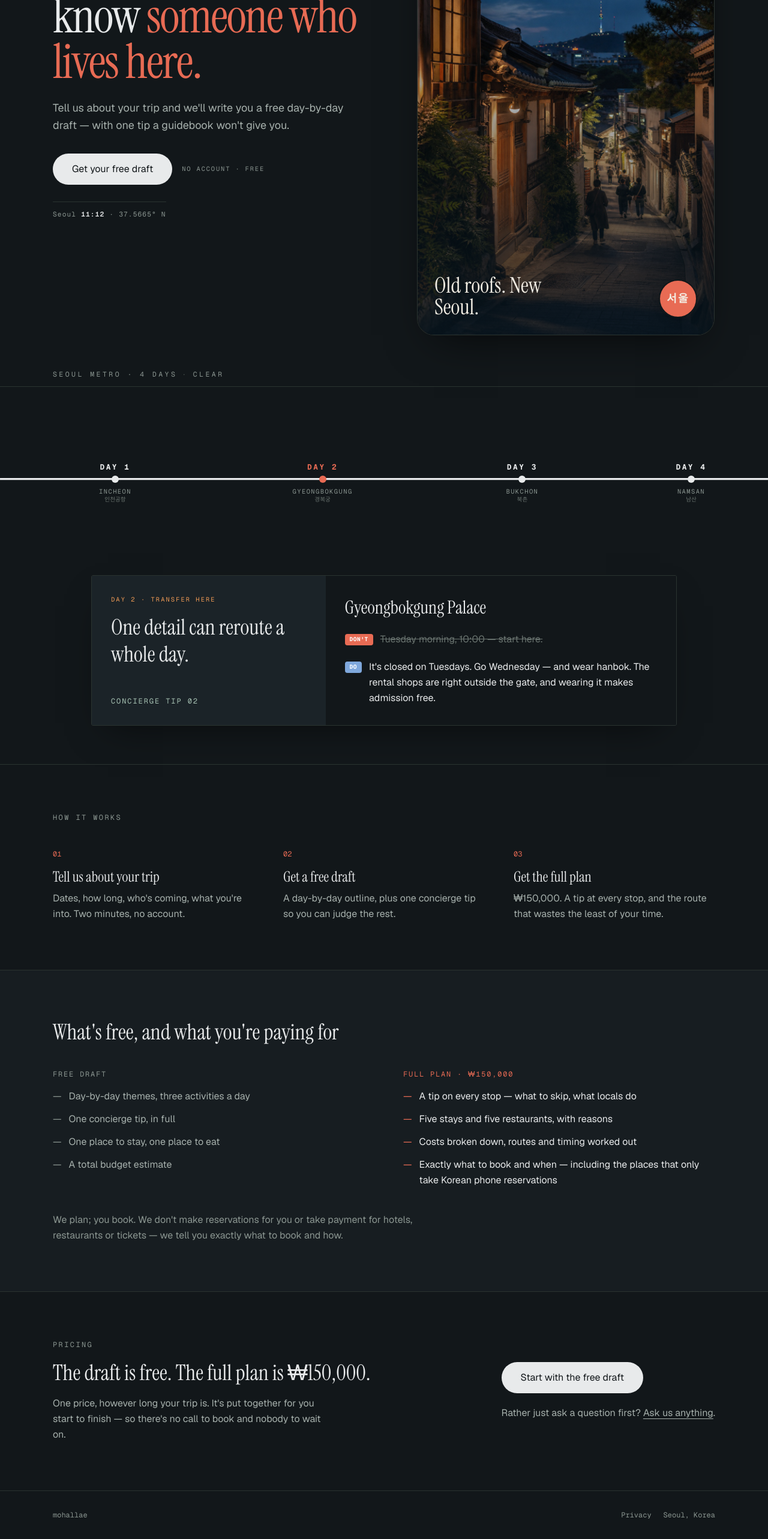
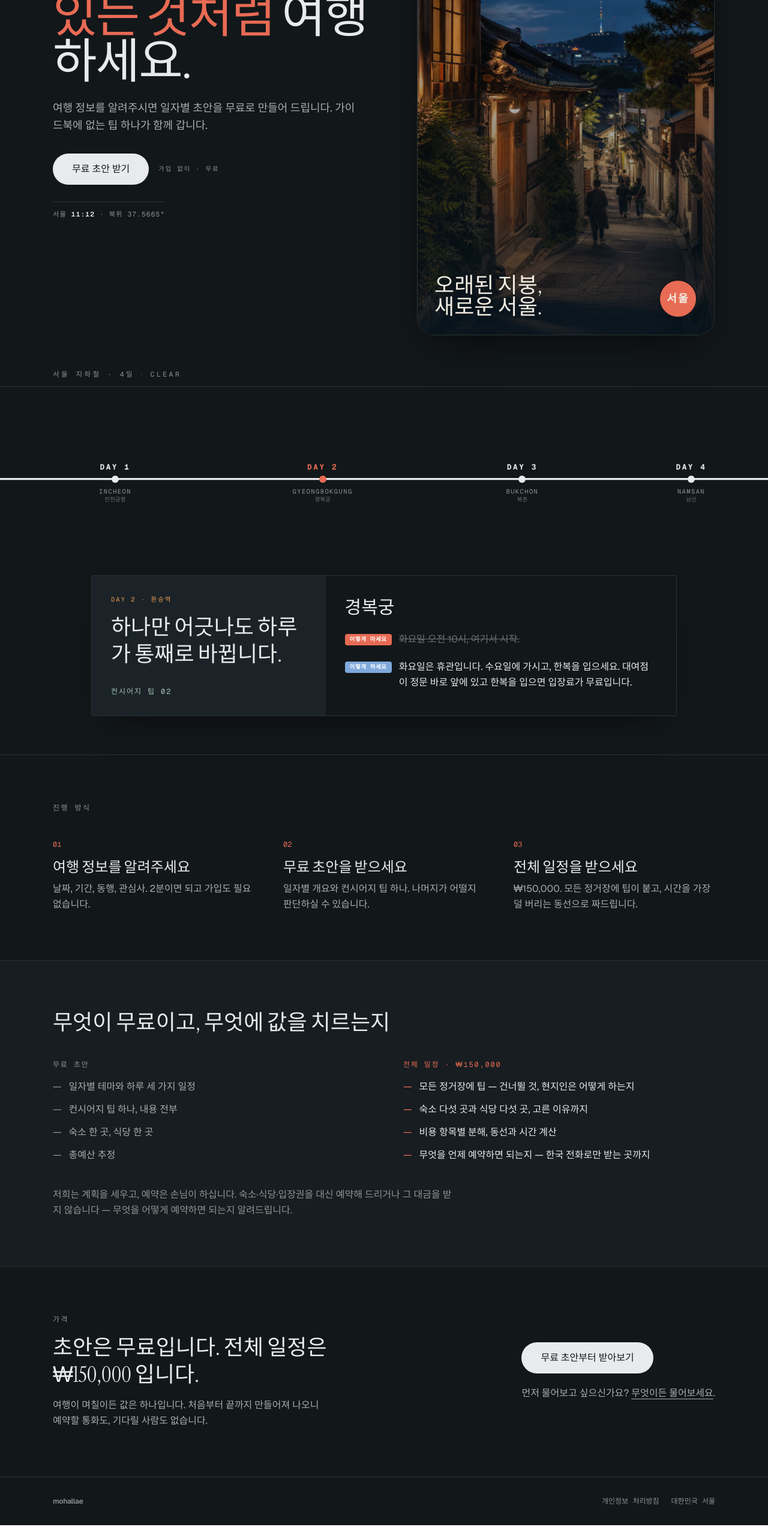
Before and after one commit to ssunie2/korea-travel-consulting, a Next.js app: page / in a window 1280 px wide. Shown: the part 232-2798 px from the top of the page at 60% size. After the commit the page ends 2775 px from the top, so only its background shows below. Built offline with nearby package versions, Linux system fonts and the light colour scheme; no server answers.

Commit message:
랜딩 문구를 한국어로 (영어는 그대로 보관), 꼬리말 상호 서체 통일

```diff
--- a/app/page.tsx
+++ b/app/page.tsx
@@ -2,6 +2,7 @@ import Link from "next/link";
 import Image from "next/image";
 import { Instrument_Serif } from "next/font/google";
 import { seoulWeather } from "@/lib/weather";
+import { t } from "@/lib/copy";
 
 // 표제용 서체. layout.tsx 를 건드리지 않으려고 이 화면에서만 불러온다.
 const display = Instrument_Serif({
@@ -52,43 +53,59 @@ const MOTION = `
 
 const steps = [
   {
-    title: "Tell us about your trip",
-    body: "Dates, how long, who's coming, what you're into. Two minutes, no account.",
+    title: t({ ko: "여행 정보를 알려주세요", en: "Tell us about your trip" }),
+    body: t({ ko: "날짜, 기간, 동행, 관심사. 2분이면 되고 가입도 필요 없습니다.", en: "Dates, how long, who's coming, what you're into. Two minutes, no account." }),
   },
   {
-    title: "Get a free draft",
-    body: "A day-by-day outline, plus one concierge tip so you can judge the rest.",
+    title: t({ ko: "무료 초안을 받으세요", en: "Get a free draft" }),
+    body: t({ ko: "일자별 개요와 컨시어지 팁 하나. 나머지가 어떨지 판단하실 수 있습니다.", en: "A day-by-day outline, plus one concierge tip so you can judge the rest." }),
   },
   {
-    title: "Get the full plan",
-    body: "₩150,000. A tip at every stop, and the route that wastes the least of your time.",
+    title: t({ ko: "전체 일정을 받으세요", en: "Get the full plan" }),
+    body: t({ ko: "₩150,000. 모든 정거장에 팁이 붙고, 시간을 가장 덜 버리는 동선으로 짜드립니다.", en: "₩150,000. A tip at every stop, and the route that wastes the least of your time." }),
   },
 ];
 
-const free = [
+const free = t({
+  ko: [
+    "일자별 테마와 하루 세 가지 일정",
+    "컨시어지 팁 하나, 내용 전부",
+    "숙소 한 곳, 식당 한 곳",
+    "총예산 추정",
+  ],
+  en: [
     "Day-by-day themes, three activities a day",
     "One concierge tip, in full",
     "One place to stay, one place to eat",
     "A total budget estimate",
-];
+  ],
+});
 
 /* 규칙 6번(#28): 예약 대행·통역은 쓰지 않는다. 우리는 알려주고, 예약은 손님이 한다. */
-const paid = [
+const paid = t({
+  ko: [
+    "모든 정거장에 팁 — 건너뛸 것, 현지인은 어떻게 하는지",
+    "숙소 다섯 곳과 식당 다섯 곳, 고른 이유까지",
+    "비용 항목별 분해, 동선과 시간 계산",
+    "무엇을 언제 예약하면 되는지 — 한국 전화로만 받는 곳까지",
+  ],
+  en: [
     "A tip on every stop — what to skip, what locals do",
     "Five stays and five restaurants, with reasons",
     "Costs broken down, routes and timing worked out",
     "Exactly what to book and when — including the places that only take Korean phone reservations",
-];
+  ],
+});
 
 /**
  * 누르는 자리. `x` 는 화면 폭의 몇 %인지다 — 넓은 화면과 폰 장면이
  * 같은 비율로 정거장을 놓기 때문에 이 한 벌로 둘 다 덮는다.
  */
 const STATIONS = [
-  { day: 1, x: 150, en: "INCHEON", ko: "인천공항" },
-  { day: 2, x: 420, en: "GYEONGBOKGUNG", ko: "경복궁" },
-  { day: 3, x: 680, en: "BUKCHON", ko: "북촌" },
-  { day: 4, x: 900, en: "NAMSAN", ko: "남산" },
+  { day: 1, x: 150, en: "INCHEON", ko: "인천공항", enSub: "인천공항", koSub: "INCHEON" },
+  { day: 2, x: 420, en: "GYEONGBOKGUNG", ko: "경복궁", enSub: "경복궁", koSub: "GYEONGBOKGUNG" },
+  { day: 3, x: 680, en: "BUKCHON", ko: "북촌", enSub: "북촌", koSub: "BUKCHON" },
+  { day: 4, x: 900, en: "NAMSAN", ko: "남산", enSub: "남산", koSub: "NAMSAN" },
 ];
 
 /**
@@ -100,31 +117,43 @@ const STATIONS = [
 const TIPS = [
   {
     day: 1,
-    headline: "The first hour decides the next four days.",
-    place: "Incheon Airport",
-    dont: "Change all your cash at the airport counter.",
-    do: "Airport rates are the worst you'll see in Korea. Change just enough for the ride in, then pay by card — almost everywhere takes it, down to market stalls. Pick up a T-money card at any convenience store while you're there; it works on every bus and subway in the country.",
+    headline: t({ ko: "첫 한 시간이 남은 나흘을 정합니다.", en: "The first hour decides the next four days." }),
+    place: t({ ko: "인천공항", en: "Incheon Airport" }),
+    dont: t({ ko: "공항 환전소에서 현금을 다 바꾼다.", en: "Change all your cash at the airport counter." }),
+    do: t({
+      ko: "공항 환율이 한국에서 제일 나쁩니다. 들어오는 교통비만 바꾸고 나머지는 카드로 쓰세요 — 시장 노점까지 거의 다 받습니다. 온 김에 편의점에서 티머니 카드를 사두면 전국 버스와 지하철에서 그대로 씁니다.",
+      en: "Airport rates are the worst you'll see in Korea. Change just enough for the ride in, then pay by card — almost everywhere takes it, down to market stalls. Pick up a T-money card at any convenience store while you're there; it works on every bus and subway in the country.",
+    }),
   },
   {
     day: 2,
-    headline: "One detail can reroute a whole day.",
-    place: "Gyeongbokgung Palace",
-    dont: "Tuesday morning, 10:00 — start here.",
-    do: "It's closed on Tuesdays. Go Wednesday — and wear hanbok. The rental shops are right outside the gate, and wearing it makes admission free.",
+    headline: t({ ko: "하나만 어긋나도 하루가 통째로 바뀝니다.", en: "One detail can reroute a whole day." }),
+    place: t({ ko: "경복궁", en: "Gyeongbokgung Palace" }),
+    dont: t({ ko: "화요일 오전 10시, 여기서 시작.", en: "Tuesday morning, 10:00 — start here." }),
+    do: t({
+      ko: "화요일은 휴관입니다. 수요일에 가시고, 한복을 입으세요. 대여점이 정문 바로 앞에 있고 한복을 입으면 입장료가 무료입니다.",
+      en: "It's closed on Tuesdays. Go Wednesday — and wear hanbok. The rental shops are right outside the gate, and wearing it makes admission free.",
+    }),
   },
   {
     day: 3,
-    headline: "Some streets are someone's front door.",
-    place: "Bukchon Hanok Village",
-    dont: "Arrive at 8am for empty photos.",
-    do: "People live here, so the lanes have posted visiting hours — roughly 10:00 to 17:00, and the main alley closes to visitors on Sundays. Come inside those hours, keep your voice down, and you'll be welcome.",
+    headline: t({ ko: "어떤 골목은 누군가의 대문 앞입니다.", en: "Some streets are someone's front door." }),
+    place: t({ ko: "북촌한옥마을", en: "Bukchon Hanok Village" }),
+    dont: t({ ko: "사람 없는 사진을 찍으려고 아침 8시에 간다.", en: "Arrive at 8am for empty photos." }),
+    do: t({
+      ko: "사람이 사는 동네라 관람 시간이 정해져 있습니다 — 대략 10시부터 17시까지, 주요 골목은 일요일에 닫습니다. 그 시간 안에 오시고 목소리만 낮춰주시면 환영받습니다.",
+      en: "People live here, so the lanes have posted visiting hours — roughly 10:00 to 17:00, and the main alley closes to visitors on Sundays. Come inside those hours, keep your voice down, and you'll be welcome.",
+    }),
   },
   {
     day: 4,
-    headline: "The last stop is the one people get wrong.",
-    place: "Namsan & N Seoul Tower",
-    dont: "Take a taxi to the tower entrance.",
-    do: "Private cars can't drive up Namsan. Your options are the cable car from Myeongdong or the 01, 02 and 05 buses — those are the only vehicles allowed. Go up before sunset and come down after dark; you get both views for one trip.",
+    headline: t({ ko: "마지막 정거장에서 제일 많이 헤맵니다.", en: "The last stop is the one people get wrong." }),
+    place: t({ ko: "남산 · N서울타워", en: "Namsan & N Seoul Tower" }),
+    dont: t({ ko: "타워 입구까지 택시를 탄다.", en: "Take a taxi to the tower entrance." }),
+    do: t({
+      ko: "남산은 자가용이 못 올라갑니다. 명동에서 케이블카를 타거나 01·02·05번 버스를 타야 합니다 — 올라갈 수 있는 건 그것뿐입니다. 해 지기 전에 올라가서 어두워진 뒤에 내려오시면 낮과 밤을 한 번에 봅니다.",
+      en: "Private cars can't drive up Namsan. Your options are the cable car from Myeongdong or the 01, 02 and 05 buses — those are the only vehicles allowed. Go up before sunset and come down after dark; you get both views for one trip.",
+    }),
   },
 ];
 
@@ -205,18 +234,23 @@ export default async function Home() {
               </p>
               <p className="mt-2 font-[family-name:var(--font-geist-mono)] text-[0.65rem] tracking-[0.18em] text-[#8B9691]">
                 모할래 <span aria-hidden className="mx-1 text-[#4A5450]">·</span>
-                <span className="uppercase">Before you fly</span>
+                <span className="uppercase">{t({ ko: "떠나기 전에", en: "Before you fly" })}</span>
               </p>
             </div>
 
             <h1 className="mt-12 max-w-[15ch] font-[family-name:var(--font-display)] text-[clamp(2.75rem,7vw,5rem)] leading-[0.95] tracking-tight">
-              Plan Korea like you know{" "}
-              <span className="text-[#E86B54]">someone who lives here.</span>
+              {t({ ko: "한국에 ", en: "Plan Korea like you know " })}
+              <span className="text-[#E86B54]">
+                {t({ ko: "아는 사람 있는 것처럼", en: "someone who lives here." })}
+              </span>
+              {t({ ko: " 여행하세요.", en: "" })}
             </h1>
 
             <p className="mt-6 max-w-lg text-lg leading-relaxed text-[#A6B0AC]">
-              Tell us about your trip and we&apos;ll write you a free day-by-day draft — with one
-              tip a guidebook won&apos;t give you.
+              {t({
+                ko: "여행 정보를 알려주시면 일자별 초안을 무료로 만들어 드립니다. 가이드북에 없는 팁 하나가 함께 갑니다.",
+                en: "Tell us about your trip and we'll write you a free day-by-day draft — with one tip a guidebook won't give you.",
+              })}
             </p>
 
             <div className="mt-8 flex flex-wrap items-center gap-x-4 gap-y-3">
@@ -224,17 +258,18 @@ export default async function Home() {
                 href="/plan"
                 className="inline-flex items-center rounded-full bg-[#E8EAEB] px-8 py-3.5 text-base text-[#12171A] transition-colors hover:bg-[#E86B54] hover:text-[#12171A] focus-visible:outline-2 focus-visible:outline-offset-3 focus-visible:outline-[#7FA8DC]"
               >
-                Get your free draft
+                {t({ ko: "무료 초안 받기", en: "Get your free draft" })}
               </Link>
               <span className="font-[family-name:var(--font-geist-mono)] text-[0.65rem] uppercase tracking-[0.18em] text-[#8B9691]">
-                No account · Free
+                {t({ ko: "가입 없이 · 무료", en: "No account · Free" })}
               </span>
             </div>
 
             {/* 지금 서울 몇 시인지. 손님은 시차 반대편에 있다 */}
             <p className="mt-7 inline-flex items-center gap-2 border-t border-[#2A3330] pt-3 font-[family-name:var(--font-geist-mono)] text-[0.7rem] tracking-[0.1em] text-[#8B9691]">
-              Seoul <b className="font-semibold tabular-nums text-[#E8EAEB]">{now.label}</b>
-              <span aria-hidden>·</span> 37.5665° N
+              {t({ ko: "서울", en: "Seoul" })}{" "}
+              <b className="font-semibold tabular-nums text-[#E8EAEB]">{now.label}</b>
+              <span aria-hidden>·</span> {t({ ko: "북위 37.5665°", en: "37.5665° N" })}
             </p>
           </div>
 
@@ -268,7 +303,7 @@ export default async function Home() {
               <figcaption className="absolute inset-x-0 bottom-0 flex items-end justify-between gap-4 p-5 text-[#F2EDE3] sm:p-7">
                 <div>
                   <p className="max-w-[12ch] font-[family-name:var(--font-display)] text-3xl leading-none sm:text-4xl">
-                    Old roofs. New Seoul.
+                    {t({ ko: "오래된 지붕, 새로운 서울.", en: "Old roofs. New Seoul." })}
                   </p>
                 </div>
                 <span className="grid h-16 w-16 flex-none place-items-center rounded-full border-2 border-[#12171A] bg-[#E86B54] text-lg font-bold tracking-[0.12em] shadow-lg">
@@ -277,7 +312,7 @@ export default async function Home() {
               </figcaption>
               <div className="absolute left-5 top-5 flex items-center gap-2 rounded-full bg-[#12171A]/90 px-3 py-2 font-[family-name:var(--font-geist-mono)] text-[0.6rem] font-bold uppercase tracking-[0.15em] text-[#E8EAEB] backdrop-blur-sm sm:left-7 sm:top-7">
                 <span aria-hidden className="h-2 w-2 rounded-full bg-[#E86B54]" />
-                Local view
+                {t({ ko: "현지의 시선", en: "Local view" })}
               </div>
             </div>
           </figure>
@@ -287,7 +322,7 @@ export default async function Home() {
           {/* 안내 표지의 머리줄. 노선 이름과 **지금 서울 상태**가 여기 한 줄에 온다 */}
           <div className="mx-auto max-w-6xl px-6">
             <p className="whitespace-nowrap font-[family-name:var(--font-geist-mono)] text-[0.6rem] uppercase tracking-[0.14em] text-[#8B9691] sm:text-[0.72rem] sm:tracking-[0.3em]">
-              Seoul Metro · 4 Days
+              {t({ ko: "서울 지하철 · 4일", en: "Seoul Metro · 4 Days" })}
               {weather.tempC !== null && (
                 <>
                   <span aria-hidden className="mx-2 text-[#4A5450]">·</span>
@@ -364,14 +399,14 @@ export default async function Home() {
                 <figcaption className="flex flex-col justify-between gap-8 bg-[#1B2328] p-6 text-[#E8EAEB] sm:p-8">
                   <div>
                     <p className="font-[family-name:var(--font-geist-mono)] text-[0.65rem] uppercase tracking-[0.2em] text-[#EF9A55]">
-                      Day {tip.day} · Transfer here
+                      {t({ ko: `DAY ${tip.day} · 환승역`, en: `Day ${tip.day} · Transfer here` })}
                     </p>
                     <p className="mt-4 font-[family-name:var(--font-display)] text-3xl leading-tight sm:text-4xl">
                       {tip.headline}
                     </p>
                   </div>
                   <span className="font-[family-name:var(--font-geist-mono)] text-xs uppercase tracking-[0.16em] text-[#A8C3B4]">
-                    Concierge tip {String(tip.day).padStart(2, "0")}
+                    {t({ ko: `컨시어지 팁 ${String(tip.day).padStart(2, "0")}`, en: `Concierge tip ${String(tip.day).padStart(2, "0")}` })}
                   </span>
                 </figcaption>
                 <div className="flex flex-col gap-5 bg-[#12171A] p-6 sm:p-8">
@@ -380,13 +415,13 @@ export default async function Home() {
                   </p>
                   <div className="flex items-start gap-3">
                     <span className="mt-1 flex-none rounded bg-[#E86B54] px-2 py-0.5 font-[family-name:var(--font-geist-mono)] text-[0.6rem] font-bold uppercase tracking-wider text-white">
-                      Don&apos;t
+                      {t({ ko: "이렇게 마세요", en: "Don\u2019t" })}
                     </span>
                     <span className="leading-relaxed text-[#69736F] line-through">{tip.dont}</span>
                   </div>
                   <div className="flex items-start gap-3">
                     <span className="mt-1 flex-none rounded bg-[#7FA8DC] px-2 py-0.5 font-[family-name:var(--font-geist-mono)] text-[0.6rem] font-bold uppercase tracking-wider text-white">
-                      Do
+                      {t({ ko: "이렇게 하세요", en: "Do" })}
                     </span>
                     <span className="leading-relaxed">{tip.do}</span>
                   </div>
@@ -401,7 +436,7 @@ export default async function Home() {
       <section className="border-t border-[#2A3330]">
         <div className="mx-auto max-w-6xl px-6 py-16 md:py-20">
           <h2 className="font-[family-name:var(--font-geist-mono)] text-xs uppercase tracking-[0.2em] text-[#8B9691]">
-            How it works
+            {t({ ko: "진행 방식", en: "How it works" })}
           </h2>
           <ol className="mt-10 grid gap-10 md:grid-cols-3 md:gap-12">
             {steps.map((step, i) => (
@@ -423,12 +458,12 @@ export default async function Home() {
       <section className="border-t border-[#2A3330] bg-[#171D21]">
         <div className="mx-auto max-w-6xl px-6 py-16 md:py-20">
           <h2 className="font-[family-name:var(--font-display)] text-3xl leading-tight md:text-4xl">
-            What&apos;s free, and what you&apos;re paying for
+            {t({ ko: "무엇이 무료이고, 무엇에 값을 치르는지", en: "What's free, and what you're paying for" })}
           </h2>
           <div className="mt-10 grid gap-10 md:grid-cols-2 md:gap-16">
             <div>
               <p className="font-[family-name:var(--font-geist-mono)] text-xs uppercase tracking-[0.15em] text-[#8B9691]">
-                Free draft
+                {t({ ko: "무료 초안", en: "Free draft" })}
               </p>
               <ul className="mt-4 space-y-3">
                 {free.map((item) => (
@@ -443,7 +478,7 @@ export default async function Home() {
             </div>
             <div>
               <p className="font-[family-name:var(--font-geist-mono)] text-xs uppercase tracking-[0.15em] text-[#E86B54]">
-                Full plan · ₩150,000
+                {t({ ko: "전체 일정 · ₩150,000", en: "Full plan · ₩150,000" })}
               </p>
               <ul className="mt-4 space-y-3">
                 {paid.map((item) => (
@@ -459,8 +494,10 @@ export default async function Home() {
           </div>
           {/* 우리는 여행사가 아니다. 이 선을 손님에게도 분명히 해둔다 (규칙 6번) */}
           <p className="mt-10 max-w-2xl leading-relaxed text-[#8B9691]">
-            We plan; you book. We don&apos;t make reservations for you or take payment for hotels,
-            restaurants or tickets — we tell you exactly what to book and how.
+            {t({
+              ko: "저희는 계획을 세우고, 예약은 손님이 하십니다. 숙소·식당·입장권을 대신 예약해 드리거나 그 대금을 받지 않습니다 — 무엇을 어떻게 예약하면 되는지 알려드립니다.",
+              en: "We plan; you book. We don't make reservations for you or take payment for hotels, restaurants or tickets — we tell you exactly what to book and how.",
+            })}
           </p>
         </div>
       </section>
@@ -470,14 +507,16 @@ export default async function Home() {
         <div className="mx-auto grid max-w-6xl gap-10 px-6 py-16 md:grid-cols-2 md:items-center md:py-20">
           <div>
             <p className="font-[family-name:var(--font-geist-mono)] text-xs uppercase tracking-[0.2em] text-[#8B9691]">
-              Pricing
+              {t({ ko: "가격", en: "Pricing" })}
             </p>
             <p className="mt-4 font-[family-name:var(--font-display)] text-3xl leading-tight md:text-4xl">
-              The draft is free. The full plan is ₩150,000.
+              {t({ ko: "초안은 무료입니다. 전체 일정은 ₩150,000 입니다.", en: "The draft is free. The full plan is ₩150,000." })}
             </p>
             <p className="mt-4 max-w-md leading-relaxed text-[#A6B0AC]">
-              One price, however long your trip is. It&apos;s put together for you start to
-              finish — so there&apos;s no call to book and nobody to wait on.
+              {t({
+                ko: "여행이 며칠이든 값은 하나입니다. 처음부터 끝까지 만들어져 나오니 예약할 통화도, 기다릴 사람도 없습니다.",
+                en: "One price, however long your trip is. It's put together for you start to finish — so there's no call to book and nobody to wait on.",
+              })}
             </p>
           </div>
           <div id="contact" className="scroll-mt-20 md:justify-self-end">
@@ -485,15 +524,15 @@ export default async function Home() {
               href="/plan"
               className="inline-flex items-center rounded-full bg-[#E8EAEB] px-8 py-3.5 text-base text-[#12171A] transition-colors hover:bg-[#E86B54] hover:text-[#12171A] focus-visible:outline-2 focus-visible:outline-offset-3 focus-visible:outline-[#7FA8DC]"
             >
-              Start with the free draft
+              {t({ ko: "무료 초안부터 받아보기", en: "Start with the free draft" })}
             </Link>
             <p className="mt-5 leading-relaxed text-[#A6B0AC]">
-              Rather just ask a question first?{" "}
+              {t({ ko: "먼저 물어보고 싶으신가요?", en: "Rather just ask a question first?" })}{" "}
               <Link
                 href="/contact"
                 className="underline underline-offset-4 hover:text-[#E86B54] focus-visible:outline-2 focus-visible:outline-offset-4 focus-visible:outline-[#7FA8DC]"
               >
-                Ask us anything
+                {t({ ko: "무엇이든 물어보세요", en: "Ask us anything" })}
               </Link>
               .
             </p>
@@ -503,12 +542,15 @@ export default async function Home() {
 
       <footer className="border-t border-[#2A3330]">
         <div className="mx-auto flex max-w-6xl flex-col gap-2 px-6 py-8 font-[family-name:var(--font-geist-mono)] text-xs text-[#8B9691] sm:flex-row sm:items-center sm:justify-between">
-          <span>mohallae</span>
+          {/* 상호는 어디서든 같은 서체로. 크기는 꼬리말 기준(text-xs)을 그대로 물려받는다 */}
+          <span className="font-[family-name:var(--font-geist-sans)] font-semibold tracking-[-0.02em]">
+            mohallae
+          </span>
           <div className="flex gap-5">
             <Link href="/privacy" className="underline-offset-4 hover:underline">
-              Privacy
+              {t({ ko: "개인정보 처리방침", en: "Privacy" })}
             </Link>
-            <span>Seoul, Korea</span>
+            <span>{t({ ko: "대한민국 서울", en: "Seoul, Korea" })}</span>
           </div>
         </div>
       </footer>
--- /dev/null
+++ b/lib/copy.ts
@@ -0,0 +1,17 @@
+/**
+ * 화면에 나가는 글. **한국어와 영어를 나란히 들고 있고, 아래 한 줄이 무엇을 보여줄지 정한다.**
+ *
+ * ⚠️ 손님은 해외 여행객이라 **최종 언어는 영어다.**
+ *    지금 한국어로 띄우는 건 선경과 뮤조가 내용을 읽고 검토하기 위해서다.
+ *    **손님을 받기 전에 아래 값을 `"en"` 으로 되돌린다.** 한 글자만 고치면 된다.
+ *
+ * 번역본을 따로 파일로 빼지 않고 `t({ ko, en })` 처럼 **붙여서 적는 이유**가 있다.
+ * 문구가 규칙 6장(예약 대행·통역 금지)에 걸리는지 양쪽을 나란히 두고 봐야 하고,
+ * 떨어뜨려 놓으면 한쪽만 고쳐서 어긋나기 십상이다.
+ */
+export const LANG: "ko" | "en" = "ko";
+
+/** 두 언어를 받아 지금 언어의 것을 돌려준다. 글자든 배열이든 상관없다. */
+export function t<T>(pair: { ko: T; en: T }): T {
+  return pair[LANG];
+}
```
Lines whose indentation alone changed are shown as unchanged.
